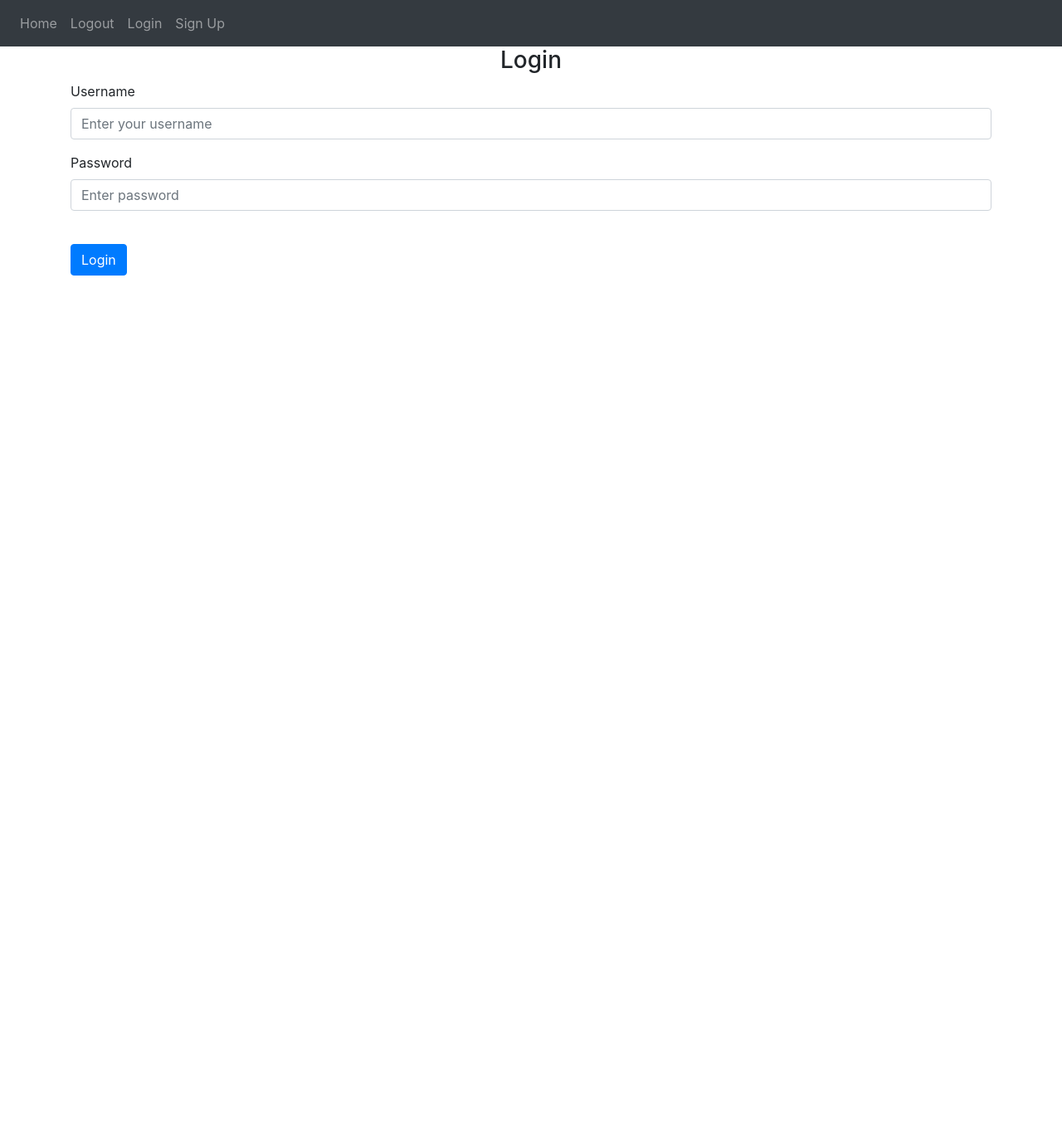
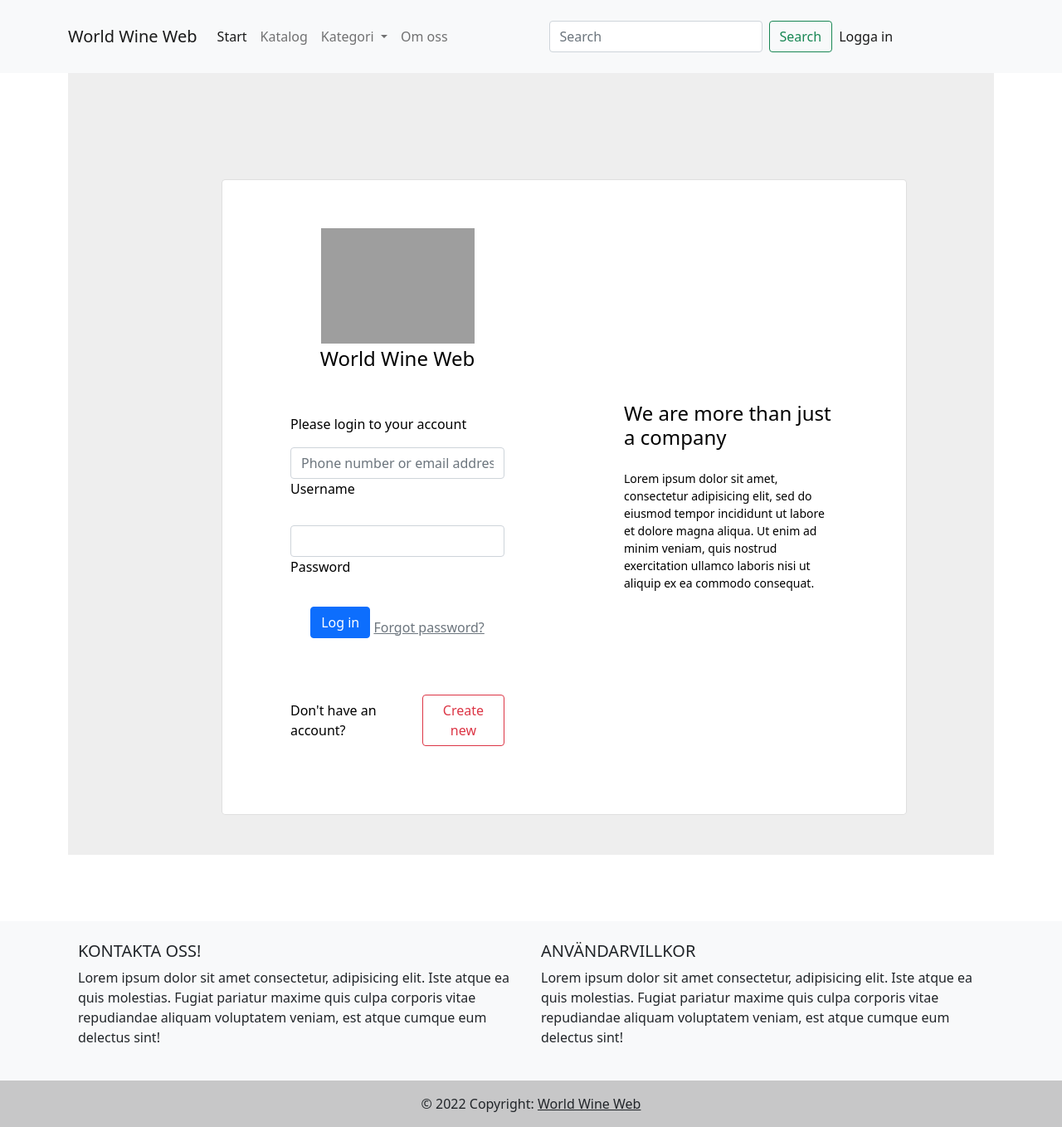
Before and after one commit to LifesApples/WorldWineWeb, a Flask app: page /login in a window 1280 px wide. Shown: the whole page at 83% size. Before the commit the page ends 332 px from the top, so only its background shows below. Run offline with Flask 2, Linux system fonts and the light colour scheme; some libraries are stand-ins or nearby versions; grey boxes are pictures that could not be loaded.

Commit message:
Add files via upload

```diff
--- a/WWW/website/auth.py
+++ b/WWW/website/auth.py
@@ -16,6 +16,7 @@ def loginout():
 
 @auth.route('/sign-up', methods=['GET', 'POST'])
 def sign_up():
+
     if request.method == 'POST':
         username = request.form.get("username")
         email = request.form.get("email")
--- a/WWW/website/templates/index.html
+++ b/WWW/website/templates/index.html
@@ -4,7 +4,7 @@
         <meta charset="utf-8">
         <title>World Wine Web</title>
         <link href="https://cdn.jsdelivr.net/npm/bootstrap@5.1.3/dist/css/bootstrap.min.css" rel="stylesheet" integrity="sha384-1BmE4kWBq78iYhFldvKuhfTAU6auU8tT94WrHftjDbrCEXSU1oBoqyl2QvZ6jIW3" crossorigin="anonymous">
-        <link href="style.css" rel="stylesheet">
+        <link href="static/style.css" rel="stylesheet">
       </head>
 
     <body>
@@ -51,41 +51,26 @@
                 </div>
             </nav>
 
-            <div class="card" style="width: 18rem;">
-                <img src="https://product-cdn.systembolaget.se/productimages/758376/758376_400.png" class="card-img-top" alt="...">
-                <div class="card-body">
-                  <h5 class="card-title">Apothic Red</h5>
-                  <p class="card-text">Generöst fruktig smak med fatkaraktär och liten sötma, inslag av björnbärssylt, vanilj, blåbär, kryddnejlika och vanilj.</p>
-                  <a href="#" class="btn btn-primary">Läs mer</a>
-                </div>
-            </div>
+            {% with messages = get_flashed_messages(with_categories=true) %} {% if
+              messages %} {% for category, message in messages %} {% if category ==
+              'error' %}
+              <div class="alert alert-danger alter-dismissable fade show" role="alert">
+                {{ message }}
+                <button type="button" class="close" data-dismiss="alert">
+                  <span aria-hidden="true">&times;</span>
+                </button>
+              </div>
+              {% else %}
+              <div class="alert alert-success alter-dismissable fade show" role="alert">
+                {{ message }}
+                <button type="button" class="close" data-dismiss="alert">
+                  <span aria-hidden="true">&times;</span>
+                </button>
+              </div>
+              {% endif %} {% endfor %} {% endif %} {% endwith %}
 
-            <div class="card" style="width: 18rem;">
-                <img src="https://product-cdn.systembolaget.se/productimages/758376/758376_400.png" class="card-img-top" alt="...">
-                <div class="card-body">
-                  <h5 class="card-title">Apothic Red</h5>
-                  <p class="card-text">Generöst fruktig smak med fatkaraktär och liten sötma, inslag av björnbärssylt, vanilj, blåbär, kryddnejlika och vanilj.</p>
-                  <a href="#" class="btn btn-primary">Läs mer</a>
-                </div>
-            </div>
+              <div class="container">{% block content %} {% endblock %}</div>
 
-            <div class="card" style="width: 18rem;">
-                <img src="https://product-cdn.systembolaget.se/productimages/758376/758376_400.png" class="card-img-top" alt="...">
-                <div class="card-body">
-                  <h5 class="card-title">Apothic Red</h5>
-                  <p class="card-text">Generöst fruktig smak med fatkaraktär och liten sötma, inslag av björnbärssylt, vanilj, blåbär, kryddnejlika och vanilj.</p>
-                  <a href="#" class="btn btn-primary">Läs mer</a>
-                </div>
-            </div>
-
-            <div class="card" style="width: 18rem;">
-                <img src="https://product-cdn.systembolaget.se/productimages/758376/758376_400.png" class="card-img-top" alt="...">
-                <div class="card-body">
-                  <h5 class="card-title">Apothic Red</h5>
-                  <p class="card-text">Generöst fruktig smak med fatkaraktär och liten sötma, inslag av björnbärssylt, vanilj, blåbär, kryddnejlika och vanilj.</p>
-                  <a href="#" class="btn btn-primary">Läs mer</a>
-                </div>
-            </div>
 
             <footer class="bg-light text-center text-lg-start">
                 <div class="container p-4">
--- a/WWW/website/templates/login.html
+++ b/WWW/website/templates/login.html
@@ -1,22 +1,61 @@
-{% extends "base.html" %} {% block title %}Login{% endblock %} {% block content
+{% extends "index.html" %} {% block title %}Login{% endblock %} {% block content
 %}
-<form method="POST">
-  <h3 align="center">Login</h3>
-  <div class="form-group">
-    <label for="firstName">Username</label>
-    <input type="text" class="form-control" id="Username" name="Username"placeholder="Enter your username"/>
+<section class="h-100 gradient-form" style="background-color: #eee;">
+  <div class="container py-5 h-100">
+    <div class="row d-flex justify-content-center align-items-center h-100">
+      <div class="col-xl-10">
+        <div class="card rounded-3 text-black">
+          <div class="row g-0">
+            <div class="col-lg-6">
+              <div class="card-body p-md-5 mx-md-4">
+
+                <div class="text-center">
+                  <img src="https://img.favpng.com/24/20/4/distilled-beverage-tequila-food-alcoholic-drink-png-favpng-A2isLfKYs0aLkSzacPVjeXjda_t.jpg"
+                    style="width: 185px;" alt="logo">
+                  <h4 class="mt-1 mb-5 pb-1">World Wine Web</h4>
+                </div>
+
+                <form method="POST">
+                  <p>Please login to your account</p>
+
+                  <div class="form-outline mb-4">
+                    <input type="email" id="form2Example11" class="form-control"
+                      placeholder="Phone number or email address" />
+                    <label class="form-label" for="form2Example11">Username</label>
+                  </div>
+
+                  <div class="form-outline mb-4">
+                    <input type="password" id="form2Example22" class="form-control" />
+                    <label class="form-label" for="form2Example22">Password</label>
+                  </div>
+
+                  <div class="text-center pt-1 mb-5 pb-1">
+                    <button class="btn btn-primary btn-block fa-lg gradient-custom-2 mb-3" type="button">Log
+                      in</button>
+                    <a class="text-muted" href="#!">Forgot password?</a>
+                  </div>
+
+                  <div class="d-flex align-items-center justify-content-center pb-4">
+                    <p class="mb-0 me-2">Don't have an account?</p>
+                    <button type="button" class="btn btn-outline-danger" href="sign_up.html">Create new</button>
+                  </div>
+
+                </form>
+
+              </div>
+            </div>
+            <div class="col-lg-6 d-flex align-items-center gradient-custom-2">
+              <div class="text-black px-3 py-4 p-md-5 mx-md-4">
+                <h4 class="mb-4">We are more than just a company</h4>
+                <p class="small mb-0">Lorem ipsum dolor sit amet, consectetur adipisicing elit, sed do eiusmod
+                  tempor incididunt ut labore et dolore magna aliqua. Ut enim ad minim veniam, quis nostrud
+                  exercitation ullamco laboris nisi ut aliquip ex ea commodo consequat.</p>
+              </div>
+            </div>
+          </div>
+        </div>
+      </div>
+    </div>
   </div>
-  <div class="form-group">
-    <label for="password">Password</label>
-    <input
-      type="password"
-      class="form-control"
-      id="password"
-      name="password"
-      placeholder="Enter password"
-    />
-  </div>
-  <br />
-  <button type="submit" class="btn btn-primary">Login</button>
-</form>
+</section>
 {% endblock %}
--- a/WWW/website/templates/omoss.html
+++ b/WWW/website/templates/omoss.html
@@ -4,7 +4,7 @@
         <meta charset="utf-8">
         <title>World Wine Web</title>
         <link href="https://cdn.jsdelivr.net/npm/bootstrap@5.1.3/dist/css/bootstrap.min.css" rel="stylesheet" integrity="sha384-1BmE4kWBq78iYhFldvKuhfTAU6auU8tT94WrHftjDbrCEXSU1oBoqyl2QvZ6jIW3" crossorigin="anonymous">
-        <link href="style.css" rel="stylesheet">
+        <link href="static/style.css" rel="stylesheet">
       </head>
 
     <body>
--- a/WWW/website/views.py
+++ b/WWW/website/views.py
@@ -4,6 +4,4 @@ views = Blueprint('views', __name__)
 
 @views.route('/')
 def home():
-    return render_template("base.html")
-
-    return jsonify({})
+    return render_template("index.html")
```
